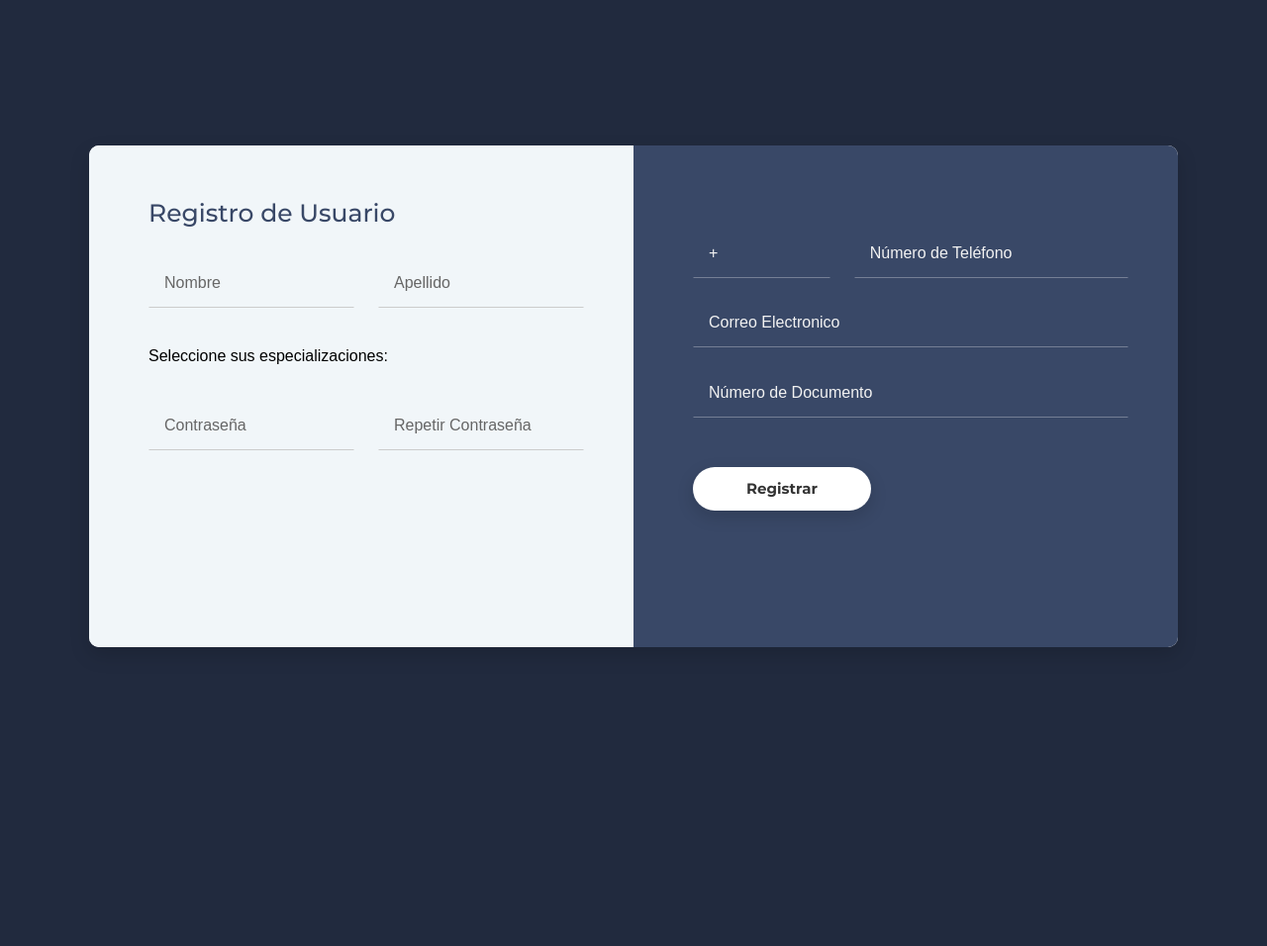
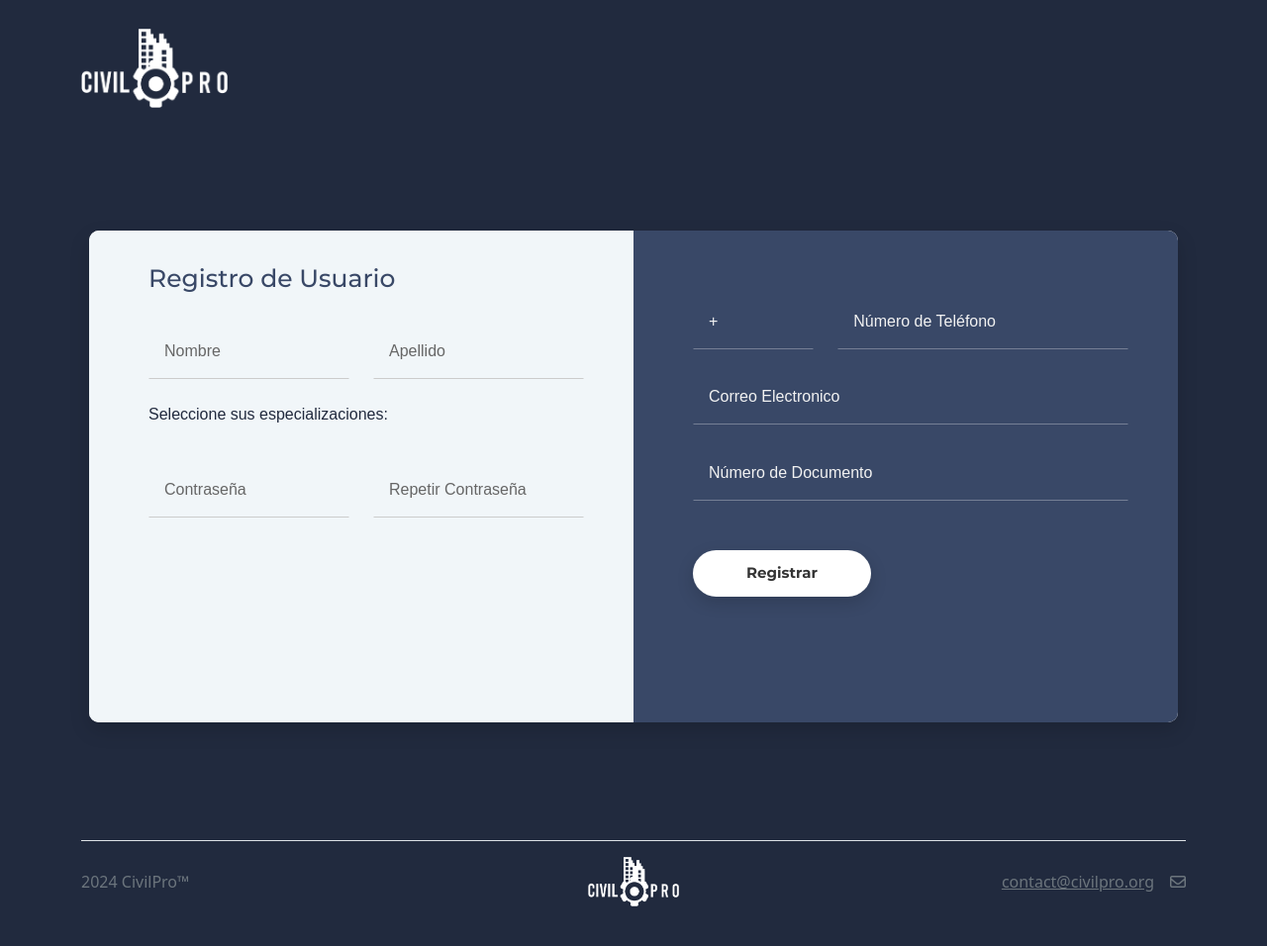
Before and after one commit to jpmvalencia/CivilPro, a Django app: page /signup/ in a window 1280 px wide. Shown: the whole page at 99% size. Before the commit the page ends 654 px from the top, so only its background shows below. Run offline with Django 5.2, Linux system fonts and the light colour scheme; data that the repository does not hold is empty; some libraries are stand-ins or nearby versions; some web fonts are replaced.

Commit message:
Agrega navbar y footer a signup y login.

```diff
--- a/authentapp/templates/signup.html
+++ b/authentapp/templates/signup.html
@@ -4,6 +4,10 @@
 <head>
 	<meta charset="utf-8">
 	<title>Registro</title>
+	<script src="https://kit.fontawesome.com/fb4d809d7a.js" crossorigin="anonymous"></script>
+    <link href="https://cdn.jsdelivr.net/npm/bootstrap@5.0.2/dist/css/bootstrap.min.css" rel="stylesheet"
+        integrity="sha384-EVSTQN3/azprG1Anm3QDgpJLIm9Nao0Yz1ztcQTwFspd3yD65VohhpuuCOmLASjC" crossorigin="anonymous">
+
 	<!-- Mobile Specific Metas -->
 	<meta name="viewport" content="width=device-width, initial-scale=1, maximum-scale=1">
 	<!-- Font-->
@@ -11,9 +15,59 @@
 	<link rel="stylesheet" type="text/css" href="{% static 'fonts/material-design-iconic-font/css/material-design-iconic-font.min.css' %}">
 	<!-- Main Style Css -->
     <link rel="stylesheet" href="{% static 'css/signup.css' %}"/>
+	<style>
+        .bg-distant-horizon {
+            background: #F1F6F9 !important;
+        }
+
+        .bg-midnight-express {
+            background: #212A3E !important;
+        }
+
+        .text-annapolis-blue {
+            color: #394867 !important;
+        }
+
+        .text-distant-horizon {
+            color: #F1F6F9 !important;
+        }
+
+        .text-midnight-express {
+            color: #212A3E !important;
+        }
+
+        .rounded-10 {
+            border-radius: 10px !important;
+        }
+
+        .dropdown-item:hover {
+            background: #212A3E !important;
+        }
+
+        .zoom-out {
+            transition: transform 0.2s;
+            transform: scale(1.0);
+        }
+
+        .zoom-in:hover {
+            transform: scale(1.1);
+        }
+
+        /* body nav.navbar div.container {
+            transition: padding 0.2s;
+        } */
+    </style>
 </head>
-<body class="form-v10">
-	<div class="page-content">
+<body class="form-v10 bg-midnight-express text-distant-horizon">
+	<nav class="navbar navbar-expand-lg py-4 sticky-top bg-midnight-express text-distant-horizon">
+        <div class="container" id="navbar">
+            <a class="navbar-brand" href="/">
+                <img src="{% static 'assets/img/CivilPro_Logo_W.png' %}" alt="CivilPro" style="height: 80px;">
+            </a>
+            </div>
+        </div>
+    </nav>
+	<div class="page-content" style="top: 128px; min-height: calc(100vh - 275px);">
 		<div class="form-v10-content">
 			<form class="form-detail" method="post" id="myform">
 				{% csrf_token %}
@@ -28,7 +82,7 @@
 						</div>
 					</div>
 					<div class="form-row scroll-container">
-						<p>Seleccione sus especializaciones:</p>
+						<p class="text-midnight-express">Seleccione sus especializaciones:</p>
 						{% for titulo in titulos_disponibles %}
 							<div class="form-checkbox">
 								<label class="container">
@@ -73,6 +127,25 @@
 			</form>
 		</div>
 	</div>
+	<div class="container">
+        <footer class="d-flex flex-wrap justify-content-between align-items-center py-3 my-4 border-top">
+            <div class="col-md-4 d-flex align-items-center">
+                <span class="text-muted">2024 CivilPro&trade;</span>
+            </div>
+
+            <a href="/">
+                <img src="{% static 'assets/img/CivilPro_Logo_W.png' %}" alt="CivilPro" style="height: 50px;">
+            </a>
+
+            <ul class="nav col-md-4 justify-content-end list-unstyled d-flex">
+                <li class="ms-3">
+                    <a class="text-muted" href="mailto:contact@civilpro.org">contact@civilpro.org</a>
+                </li>
+                <li class="ms-3"><a class="text-muted" href="mailto:contact@civilpro.org"><i
+                            class="fa-regular fa-envelope"></i></a></li>
+            </ul>
+        </footer>
+    </div>
 	<script>
 		var errorMessage = "{{ error }}";
 		if (errorMessage) {
```
Also changed, not shown: authentapp/templates/login.html (+70 -0 lines).
